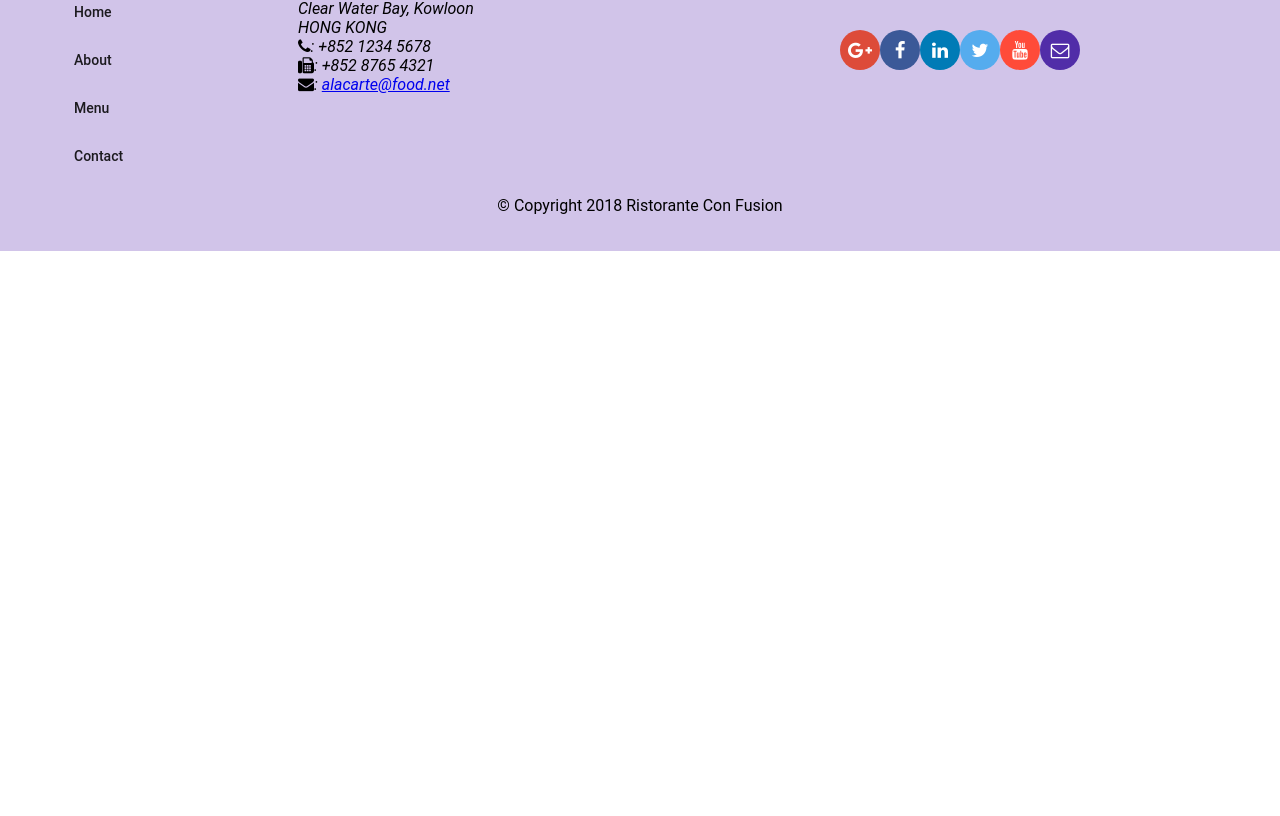
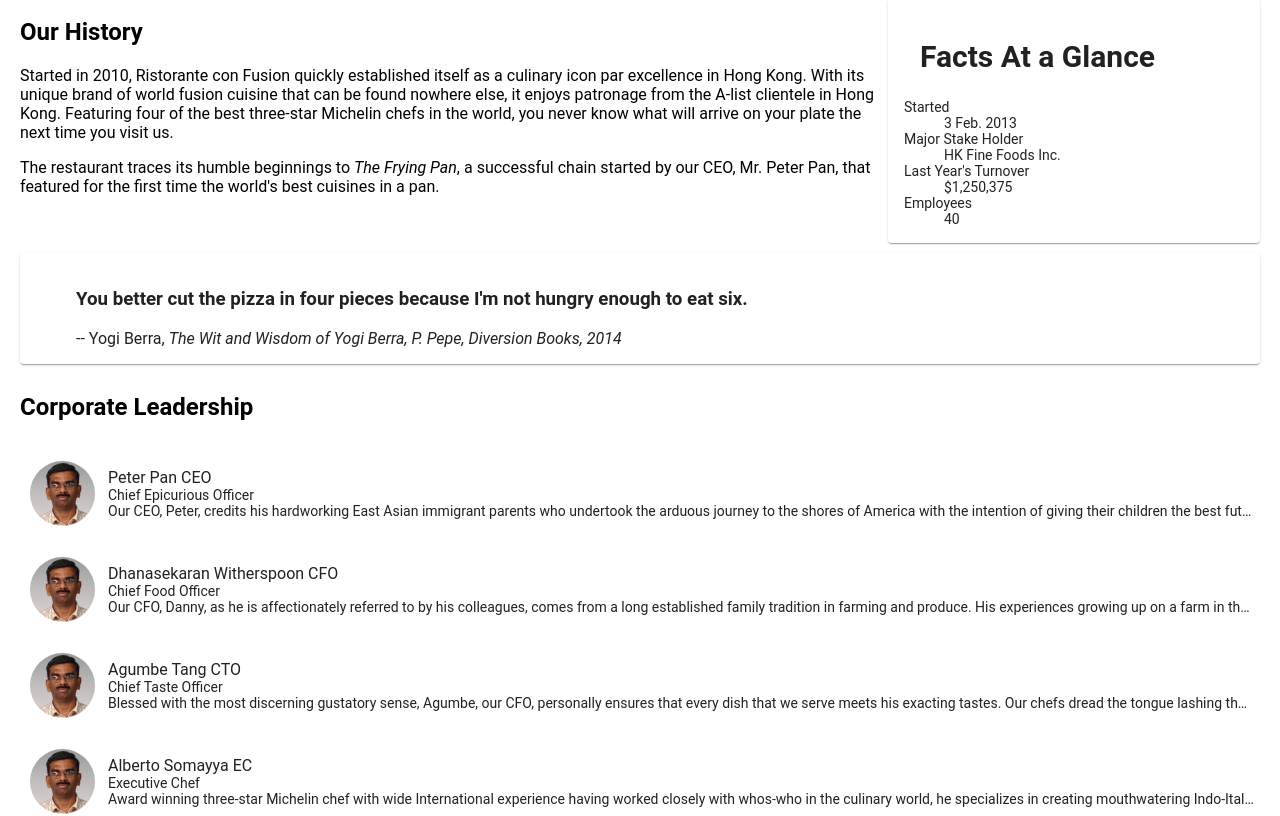
Before and after one commit to Gokulnath18/Restaurant-Angular, an Angular app: page /aboutus in a window 1280 px wide. Before the commit this address led to /. Shown: the part 440-1256 px from the top of the page. Before the commit the page ends 800 px from the top, so only its background shows below. Built offline with nearby package versions, Linux system fonts and the light colour scheme.

Commit message:
assignment 2

```diff
--- a/src/app/about/about.component.html
+++ b/src/app/about/about.component.html
@@ -1 +1,77 @@
-<p>about works!</p>
+<div class="container"
+  fxLayout="column"
+  fxLayoutGap="10px">
+
+  <div fxFlex>
+    <div>
+        <h3>About Us</h3>
+        <hr>
+    </div>
+  </div>
+
+  <div fxFlex>
+    <div fxLayout="column" fxLayout.gt-sm="row">
+      <div fxFlex="70">
+        <h2>Our History</h2>
+        <p>Started in 2010, Ristorante con Fusion quickly established itself as a culinary icon par excellence in Hong Kong. With its unique brand of world fusion cuisine that can be found nowhere else, it enjoys patronage from the A-list clientele in Hong Kong.  Featuring four of the best three-star Michelin chefs in the world, you never know what will arrive on your plate the next time you visit us.</p>
+        <p>The restaurant traces its humble beginnings to <em>The Frying Pan</em>, a successful chain started by our CEO, Mr. Peter Pan, that featured for the first time the world's best cuisines in a pan.</p>
+      </div>
+      <div fxFlex="30">
+        <mat-card>
+          <mat-card-header>
+            <mat-card-title>
+            <h2>Facts At a Glance</h2>
+            </mat-card-title>
+          </mat-card-header>
+          <mat-card-content>
+            <dl>
+              <dt>Started</dt>
+              <dd>3 Feb. 2013</dd>
+              <dt>Major Stake Holder</dt>
+              <dd>HK Fine Foods Inc.</dd>
+              <dt>Last Year's Turnover</dt>
+              <dd>$1,250,375</dd>
+              <dt>Employees</dt>
+              <dd>40</dd>
+            </dl>
+          </mat-card-content>
+        </mat-card>
+      </div>
+    </div>
+  </div>
+
+  <div fxFlex>
+    <mat-card>
+      <blockquote>
+        <h3>You better cut the pizza in four pieces because
+            I'm not hungry enough to eat six.</h3>
+        <footer>-- Yogi Berra,
+          <cite>The Wit and Wisdom of Yogi Berra,
+            P. Pepe, Diversion Books, 2014</cite>
+        </footer>
+      </blockquote>
+    </mat-card>
+  </div>
+
+
+  <div fxFlex>
+    <h2>Corporate Leadership</h2>
+    <div fxLayout='row' *ngFor='let leader of leaders'>
+        <div fxFlex='5' fxFlexOffset='10px'>
+            <img class='leaderImage' src='{{leader.image}}' alt='{{leader.name}}'>
+        </div>
+        <div fxFlex='95'>
+            <mat-list>
+                <mat-list-item>
+                    <p matLine>
+                        <span>{{leader.name}}</span>
+                        <span> {{leader.abbr}}</span>
+                    </p>
+                    <p matLine>{{leader.designation}}</p>
+                    <p matLine>{{leader.description}}</p>
+                </mat-list-item>
+            </mat-list>
+        </div>
+    </div>
+  </div>
+</div>
--- a/src/app/about/about.component.scss
+++ b/src/app/about/about.component.scss
@@ -0,0 +1,6 @@
+.leaderImage {
+    border-radius: 50%;
+    height: 65px;
+    width: 65px;
+    margin-top: 20px;
+}
--- a/src/app/about/about.component.ts
+++ b/src/app/about/about.component.ts
@@ -1,4 +1,6 @@
 import { Component, OnInit } from '@angular/core';
+import { Leader } from '../shared/leader';
+import { LeaderService } from '../services/leader.service';
 
 @Component({
   selector: 'app-about',
@@ -7,9 +9,12 @@
 })
 export class AboutComponent implements OnInit {
 
-  constructor() { }
+  leaders: Leader[];
+
+  constructor(private leaderService: LeaderService) { }
 
   ngOnInit() {
+    this.leaders = this.leaderService.getLeaders();
   }
 
 }
--- a/src/app/app-routing/routes.ts
+++ b/src/app/app-routing/routes.ts
@@ -11,6 +11,6 @@
     {path:'menu', component: MenuComponent},
     {path:'dishdetail/:id', component: DishDetailComponent},
     {path:'contactus', component: ContactComponent},
-    {path:'about', component: AboutComponent},
+    {path:'aboutus', component: AboutComponent},
     {path:'', redirectTo:'home', pathMatch: 'full'}
 ];
--- a/src/app/app.module.ts
+++ b/src/app/app.module.ts
@@ -22,6 +22,7 @@
 
 import { DishService } from './services/dish.service';
 import { PromotionService } from './services/promotion.service';
+import { LeaderService } from './services/leader.service';
 
 
 @NgModule({
@@ -48,7 +49,8 @@
   ],
   providers: [
     DishService,
-    PromotionService
+    PromotionService,
+    LeaderService
   ],
   bootstrap: [AppComponent]
 })
--- a/src/app/footer/footer.component.html
+++ b/src/app/footer/footer.component.html
@@ -10,7 +10,7 @@
         <h4>Links</h4>
         <mat-list>
           <mat-list-item><a mat-button routerLink='/home'>Home</a></mat-list-item>
-          <mat-list-item><a mat-button>About</a></mat-list-item>
+          <mat-list-item><a mat-button routerLink='/aboutus'>About</a></mat-list-item>
           <mat-list-item><a mat-button routerLink='/menu'>Menu</a></mat-list-item>
           <mat-list-item><a mat-button routerLink='/contactus'>Contact</a></mat-list-item>
         </mat-list>
--- a/src/app/header/header.component.html
+++ b/src/app/header/header.component.html
@@ -1,7 +1,7 @@
 <mat-toolbar color="primary">
     <span><img src="/assets/images/logo.png" height=30 width=41></span>
     <a routerLink='/home' routerLinkActive='active' mat-button><span class="fa fa-home fa-lg"></span> Home</a>
-    <a mat-button><span class="fa fa-info fa-lg"></span> About</a>
+    <a routerLink='/aboutus' routerLinkActive='active' mat-button><span class="fa fa-info fa-lg"></span> About</a>
     <a routerLink='/menu' routerLinkActive='active' mat-button><span class="fa fa-list fa-lg"></span> Menu</a>
     <a routerLink='/contactus' routerLinkActive='active' mat-button><span class="fa fa-address-card fa-lg"></span> Contact</a>
   </mat-toolbar>
--- a/src/app/home/home.component.html
+++ b/src/app/home/home.component.html
@@ -33,4 +33,20 @@
   </mat-card-content>
 </mat-card>
 
+<mat-card *ngIf="leader" fxFlex>
+  <mat-card-header>
+    <div mat-card-avatar></div>
+    <mat-card-title>
+      <h3>{{leader.name | uppercase}}</h3>
+    </mat-card-title>
+  </mat-card-header>
+  <img mat-card-image src={{leader.image}} alt={{leader.name}}>
+  <mat-card-content>
+    <p>{{leader.designation}}</p>
+  </mat-card-content>
+  <mat-card-content>
+    <p>{{leader.description}}</p>
+  </mat-card-content>
+</mat-card>
+
 </div>
--- a/src/app/home/home.component.ts
+++ b/src/app/home/home.component.ts
@@ -2,8 +2,10 @@
 
 import { DishService } from '../services/dish.service';
 import { PromotionService } from '../services/promotion.service';
+import { LeaderService } from '../services/leader.service';
 import { Dish } from '../shared/dish';
 import { Promotion } from '../shared/promotion';
+import { Leader } from '../shared/leader';
 
 @Component({
   selector: 'app-home',
@@ -14,12 +16,16 @@
 
   dish: Dish;
   promotion: Promotion;
+  leader: Leader;
 
-  constructor(private dishService: DishService, private promotionService: PromotionService) { }
+  constructor(private dishService: DishService,
+    private promotionService: PromotionService,
+    private leaderService: LeaderService) { }
 
   ngOnInit() {
     this.dish = this.dishService.getFeaturedDish();
     this.promotion = this.promotionService.getFeaturedPromotion();
+    this.leader = this.leaderService.getFeaturedLeader();
   }
 
 }
--- /dev/null
+++ b/src/app/services/leader.service.ts
@@ -0,0 +1,25 @@
+import { Injectable } from '@angular/core';
+
+import { Leader } from '../shared/leader';
+import { Leaders } from '../shared/leaders';
+
+@Injectable({
+  providedIn: 'root'
+})
+export class LeaderService {
+
+  constructor() { }
+
+  getLeaders(): Leader[] {
+    return Leaders;
+  }
+
+  getLeader(id: string): Leader {
+    return Leaders.filter((leader) => (leader.id === id))[0];
+  }
+
+  getFeaturedLeader(): Leader {
+    return Leaders.filter((leader) => leader.featured)[0];
+  }
+
+}
--- /dev/null
+++ b/src/app/shared/leader.ts
@@ -0,0 +1,9 @@
+export class Leader {
+    id: string;
+    name: string;
+    image: string;
+    designation: string;
+    abbr: string;
+    featured: boolean;
+    description: string;
+}
--- /dev/null
+++ b/src/app/shared/leaders.ts
@@ -0,0 +1,44 @@
+import { Leader } from './leader';
+
+export const Leaders: Leader[] = [
+    {
+        id: '0',
+        name: 'Peter Pan',
+        image: '/assets/images/alberto.png',
+        designation: 'Chief Epicurious Officer',
+        abbr: 'CEO',
+        featured: false,
+        // tslint:disable-next-line:max-line-length
+        description: 'Our CEO, Peter, credits his hardworking East Asian immigrant parents who undertook the arduous journey to the shores of America with the intention of giving their children the best future. His mother\'s wizardy in the kitchen whipping up the tastiest dishes with whatever is available inexpensively at the supermarket, was his first inspiration to create the fusion cuisines for which The Frying Pan became well known. He brings his zeal for fusion cuisines to this restaurant, pioneering cross-cultural culinary connections.'
+      },
+      {
+        id: '1',
+        name: 'Dhanasekaran Witherspoon',
+        image: '/assets/images/alberto.png',
+        designation: 'Chief Food Officer',
+        abbr: 'CFO',
+        featured: false,
+        // tslint:disable-next-line:max-line-length
+        description: 'Our CFO, Danny, as he is affectionately referred to by his colleagues, comes from a long established family tradition in farming and produce. His experiences growing up on a farm in the Australian outback gave him great appreciation for varieties of food sources. As he puts it in his own words, Everything that runs, wins, and everything that stays, pays!'
+      },
+      {
+        id: '2',
+        name: 'Agumbe Tang',
+        image: '/assets/images/alberto.png',
+        designation: 'Chief Taste Officer',
+        abbr: 'CTO',
+        featured: false,
+        // tslint:disable-next-line:max-line-length
+        description: 'Blessed with the most discerning gustatory sense, Agumbe, our CFO, personally ensures that every dish that we serve meets his exacting tastes. Our chefs dread the tongue lashing that ensues if their dish does not meet his exacting standards. He lives by his motto, You click only if you survive my lick.'
+      },
+      {
+        id: '3',
+        name: 'Alberto Somayya',
+        image: '/assets/images/alberto.png',
+        designation: 'Executive Chef',
+        abbr: 'EC',
+        featured: true,
+        // tslint:disable-next-line:max-line-length
+        description: 'Award winning three-star Michelin chef with wide International experience having worked closely with whos-who in the culinary world, he specializes in creating mouthwatering Indo-Italian fusion experiences. He says, Put together the cuisines from the two craziest cultures, and you get a winning hit! Amma Mia!'
+      }
+];
```
Also changed, not shown: 1 other file (tests, documents, lock files or other folders).
